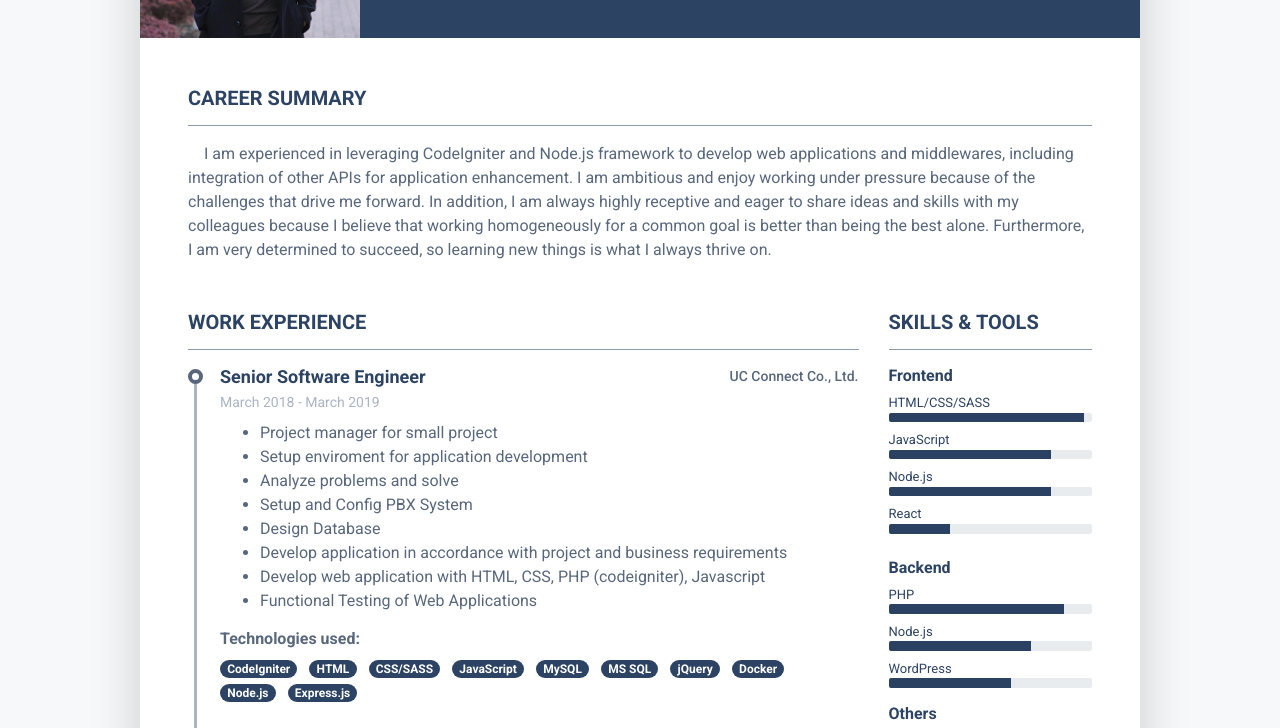
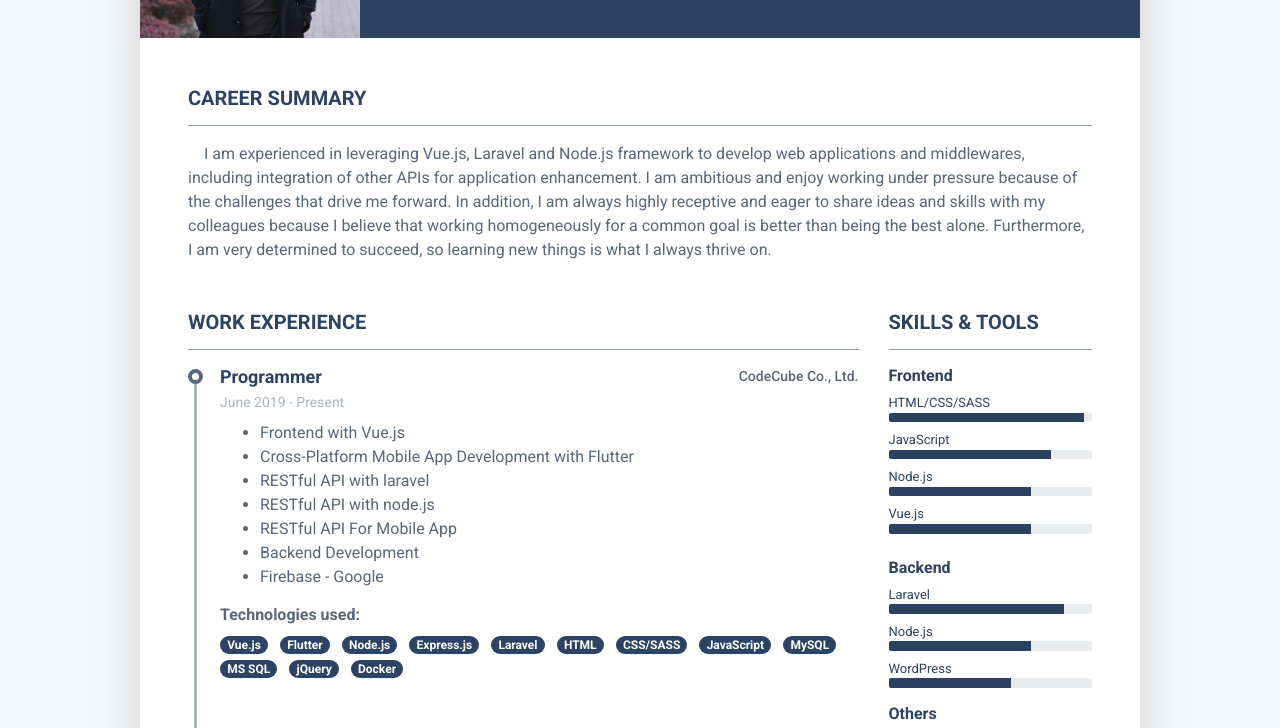
Before and after one commit to siriphonNott/resume, a website: page resume.html in a window 1280 px wide. Shown: the part 212-940 px from the top of the page. Drawn offline with Linux system fonts and the light colour scheme.

Commit message:
Update Work Experience - CodeCube Co., Ltd.

```diff
--- a/resume.html
+++ b/resume.html
@@ -60,19 +60,35 @@
 						<!--//primary-info-->
 						<div class="secondary-info ml-md-auto mt-2">
 							<ul class="resume-social list-unstyled">
-								<li class="mb-3"><a target="_blank"
-										href="https://www.linkedin.com/in/siriphon-panyathipo-119710178"><span
-											class="fa-container text-center mr-2"><i
-												class="fab fa-linkedin-in fa-fw"></i></span>linkedin.com/in/siriphon-panyathipo-119710178</a>
+								<li class="mb-3"><a target="_blank" href="https://www.linkedin.com/in/siriphon-panyathipo-119710178">
+									<span class="fa-container text-center mr-2">
+										<i class="fab fa-linkedin-in fa-fw"></i>
+									</span>linkedin.com/in/siriphon-panyathipo-119710178</a>
 								</li>
-								<li class="mb-3"><a target="_blank" href="https://github.com/siriphonNott"><span
-											class="fa-container text-center mr-2"><i
-												class="fab fa-github-alt fa-fw"></i></span>github.com/siriphonNott</a></li>
-								<li class="mb-3"><a target="_blank" href="https://medium.com/@siriphonnot"><span
-											class="fa-container text-center mr-2"><i
-												class="fab fa-medium-m"></i></span>medium.com/@siriphonnot</a></li>
-								<li><a target="_blank" href="https://nottdev.com"><span class="fa-container text-center mr-2"><i
-												class="fas fa-globe"></i></span>nottdev.com</a></li>
+								<li class="mb-3">
+									<a target="_blank" href="https://github.com/siriphonNott">
+										<span class="fa-container text-center mr-2">
+											<i class="fab fa-github-alt fa-fw"></i>
+										</span>
+										github.com/siriphonNott
+									</a>
+								</li>
+								<li class="mb-3">
+									<a target="_blank" href="https://medium.com/@siriphonnot">
+										<span class="fa-container text-center mr-2">
+											<i class="fab fa-medium-m"></i>
+										</span>
+										medium.com/@siriphonnot
+									</a>
+								</li>
+								<li>
+									<a target="_blank" href="https://nottdev.com">
+										<span class="fa-container text-center mr-2">
+											<i class="fas fa-globe"></i>
+										</span>
+										nottdev.com
+									</a>
+								</li>
 							</ul>
 						</div>
 						<!--//secondary-info-->
@@ -86,7 +102,7 @@
 				<section class="resume-section summary-section mb-5">
 					<h2 class="resume-section-title text-uppercase font-weight-bold pb-3 mb-3">Career Summary</h2>
 					<div class="resume-section-content">
-						<p class="mb-0">&nbsp;&nbsp;&nbsp;&nbsp;I am experienced in leveraging CodeIgniter and Node.js framework to
+						<p class="mb-0">&nbsp;&nbsp;&nbsp;&nbsp;I am experienced in leveraging Vue.js, Laravel and Node.js framework to
 							develop web applications and middlewares, including integration of other APIs for application enhancement.
 							I am ambitious and enjoy working under pressure because of the challenges that drive me forward.
 							In addition, I am always highly receptive and eager to share ideas and skills with my colleagues because I
@@ -95,23 +111,61 @@
 					</div>
 				</section>
 				<!--//summary-section-->
+
 				<div class="row">
 					<div class="col-lg-9">
 						<section class="resume-section experience-section mb-5">
 							<h2 class="resume-section-title text-uppercase font-weight-bold pb-3 mb-3">Work Experience</h2>
 							<div class="resume-section-content">
 								<div class="resume-timeline position-relative">
+
+									<!-- CodeCube Co., Ltd. -->
 									<article class="resume-timeline-item position-relative pb-5">
+										<div class="resume-timeline-item-header mb-2">
+											<div class="d-flex flex-column flex-md-row">
+												<h3 class="resume-position-title font-weight-bold mb-1">Programmer</h3>
+												<div class="resume-company-name ml-auto">CodeCube Co., Ltd.</div>
+											</div>
+											<div class="resume-position-time">June 2019 - Present</div>
+										</div>
+										<div class="resume-timeline-item-desc">
+											<ul>
+												<li>Frontend with Vue.js</li>
+												<li>Cross-Platform Mobile App Development with Flutter</li>
+												<li>RESTful API with laravel</li>
+												<li>RESTful API with node.js</li>
+												<li>RESTful API For Mobile App</li>
+												<li>Backend Development</li>
+												<li>Firebase - Google</li>
+											</ul>
+											<h4 class="resume-timeline-item-desc-heading font-weight-bold">Technologies used:</h4>
+											<ul class="list-inline">
+												<li class="list-inline-item"><span class="badge badge-primary badge-pill">Vue.js</span></li>
+												<li class="list-inline-item"><span class="badge badge-primary badge-pill">Flutter</span></li>
+												<li class="list-inline-item"><span class="badge badge-primary badge-pill">Node.js</span></li>
+												<li class="list-inline-item"><span class="badge badge-primary badge-pill">Express.js</span></li>
+												<li class="list-inline-item"><span class="badge badge-primary badge-pill">Laravel</span></li>
+												<li class="list-inline-item"><span class="badge badge-primary badge-pill">HTML</span></li>
+												<li class="list-inline-item"><span class="badge badge-primary badge-pill">CSS/SASS</span></li>
+												<li class="list-inline-item"><span class="badge badge-primary badge-pill">JavaScript</span></li>
+												<li class="list-inline-item"><span class="badge badge-primary badge-pill">MySQL</span></li>
+												<li class="list-inline-item"><span class="badge badge-primary badge-pill">MS SQL</span></li>
+												<li class="list-inline-item"><span class="badge badge-primary badge-pill">jQuery</span></li>
+												<li class="list-inline-item"><span class="badge badge-primary badge-pill">Docker</span></li>
+												</li>
+											</ul>
+										</div>
+									</article>
 
+									<!-- UC Connect Co., Ltd. -->
+									<article class="resume-timeline-item position-relative pb-5">
 										<div class="resume-timeline-item-header mb-2">
 											<div class="d-flex flex-column flex-md-row">
 												<h3 class="resume-position-title font-weight-bold mb-1">Senior Software Engineer</h3>
 												<div class="resume-company-name ml-auto">UC Connect Co., Ltd.</div>
 											</div>
-											<!--//row-->
 											<div class="resume-position-time">March 2018 - March 2019</div>
 										</div>
-										<!--//resume-timeline-item-header-->
 										<div class="resume-timeline-item-desc">
 											<ul>
 												<li>Project manager for small project</li>
@@ -139,13 +193,10 @@
 												</li>
 											</ul>
 										</div>
-										<!--//resume-timeline-item-desc-->
+									</article>
 
-									</article>
-									<!--//resume-timeline-item-->
 
 									<article class="resume-timeline-item position-relative pb-5">
-
 										<div class="resume-timeline-item-header mb-2">
 											<div class="d-flex flex-column flex-md-row">
 												<h3 class="resume-position-title font-weight-bold mb-1">Junior Software Engineer</h3>
@@ -269,14 +320,14 @@
 										<li class="mb-2">
 											<div class="resume-skill-name">Node.js</div>
 											<div class="progress resume-progress">
-												<div class="progress-bar theme-progress-bar-dark" role="progressbar" style="width: 80%"
+												<div class="progress-bar theme-progress-bar-dark" role="progressbar" style="width: 70%"
 													aria-valuenow="25" aria-valuemin="0" aria-valuemax="100"></div>
 											</div>
 										</li>
 										<li class="mb-2">
-											<div class="resume-skill-name">React</div>
+											<div class="resume-skill-name">Vue.js</div>
 											<div class="progress resume-progress">
-												<div class="progress-bar theme-progress-bar-dark" role="progressbar" style="width: 30%"
+												<div class="progress-bar theme-progress-bar-dark" role="progressbar" style="width: 70%"
 													aria-valuenow="25" aria-valuemin="0" aria-valuemax="100"></div>
 											</div>
 										</li>
@@ -288,7 +339,7 @@
 									<h4 class="resume-skills-cat font-weight-bold">Backend</h4>
 									<ul class="list-unstyled">
 										<li class="mb-2">
-											<div class="resume-skill-name">PHP</div>
+											<div class="resume-skill-name">Laravel</div>
 											<div class="progress resume-progress">
 												<div class="progress-bar theme-progress-bar-dark" role="progressbar" style="width: 86%"
 													aria-valuenow="25" aria-valuemin="0" aria-valuemax="100"></div>
```
Also changed, not shown: index.html (+3 -0 lines).
